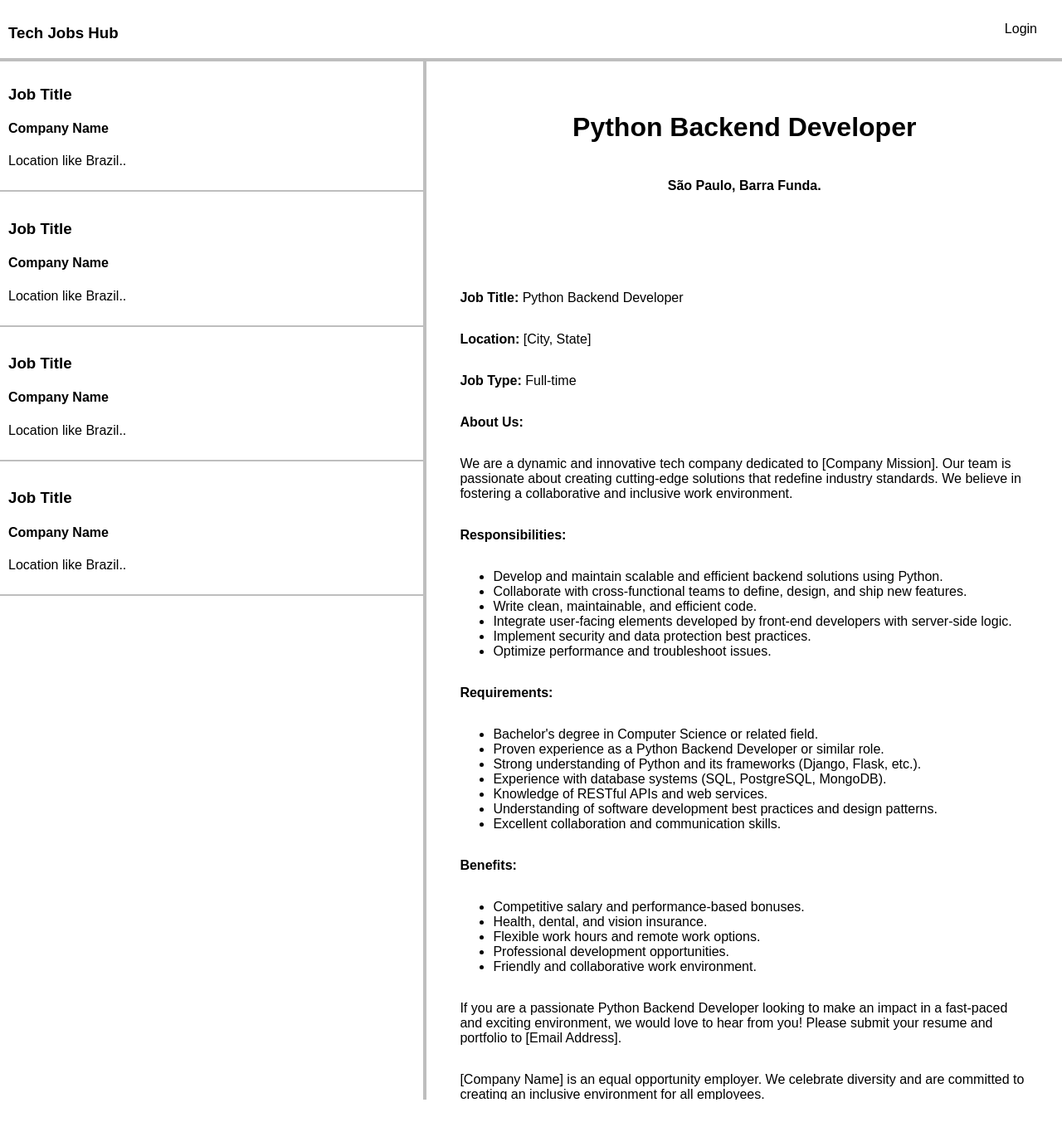
After one commit to EliasOPrado/tech-jobs-hub-platform, a Django app: page /applicant/ in a window 1280 px wide. The commit adds this page. Shown: the top 1364 px of the page at 83% size. Run offline with Django 5.2, Linux system fonts and the light colour scheme.

Commit message:
Chore: Added applicant static page.

```diff
--- a/core/static/css/style.css
+++ b/core/static/css/style.css
@@ -115,6 +115,7 @@ ul li.list-item {
   border-radius: 10px;
 }
 
+/* Entity type */
 .inner-container {
   display: flex;
   align-items: center;
@@ -144,3 +145,49 @@ ul li.list-item {
   text-decoration: none;
   color: black;
 }
+
+/* Applicant */
+.other-main-container {
+  display: flex;
+  justify-content: center;
+  align-items: center;
+  height: 90vh;
+}
+.list-container {
+  display: flex;
+  flex-direction: column;
+  width: 40%;
+  height: 90vh;
+  border-right: 4px solid #bebebe;
+}
+
+.job-post {
+  border-bottom:2px solid #bebebe;
+  margin-bottom: 5px;
+  padding: 10px;
+}
+
+.detail-container {
+  width: 60%;
+}
+
+.detail-container {
+  display: flex;
+  flex-direction: column;
+  align-items: center;
+  height: 90vh;
+}
+
+.job-details {
+  display: flex;
+  flex-direction: column;
+  align-items: center;
+  padding: 40px;
+}
+
+.job-description {
+  display: flex;
+  flex-direction: column;
+  padding: 40px;
+  overflow: auto;
+}
--- /dev/null
+++ b/core/templates/applicant_list.html
@@ -0,0 +1,79 @@
+{% extends "base.html" %}
+
+{% block content %}
+    <div class="other-main-container">
+        <div class="list-container">
+            <div class="job-post">
+                <h3>Job Title</h3>
+                <h4>Company Name</h4>
+                <p>Location like Brazil..</p>
+            </div>
+            <div class="job-post">
+                <h3>Job Title</h3>
+                <h4>Company Name</h4>
+                <p>Location like Brazil..</p>
+            </div>
+            <div class="job-post">
+                <h3>Job Title</h3>
+                <h4>Company Name</h4>
+                <p>Location like Brazil..</p>
+            </div>
+            <div class="job-post">
+                <h3>Job Title</h3>
+                <h4>Company Name</h4>
+                <p>Location like Brazil..</p>
+            </div>
+        </div>
+            <div class="detail-container">
+                <div class="job-details">
+                <h1>Python Backend Developer</h1>
+                <h4>São Paulo, Barra Funda.</h4>
+            </div>
+            <div class="job-description">
+                <p><strong>Job Title:</strong> Python Backend Developer</p>
+
+                <p><strong>Location:</strong> [City, State]</p>
+
+                <p><strong>Job Type:</strong> Full-time</p>
+
+                <p><strong>About Us:</strong></p>
+                <p>We are a dynamic and innovative tech company dedicated to [Company Mission]. Our team is passionate about creating cutting-edge solutions that redefine industry standards. We believe in fostering a collaborative and inclusive work environment.</p>
+
+                <p><strong>Responsibilities:</strong></p>
+                <ul>
+                    <li>Develop and maintain scalable and efficient backend solutions using Python.</li>
+                    <li>Collaborate with cross-functional teams to define, design, and ship new features.</li>
+                    <li>Write clean, maintainable, and efficient code.</li>
+                    <li>Integrate user-facing elements developed by front-end developers with server-side logic.</li>
+                    <li>Implement security and data protection best practices.</li>
+                    <li>Optimize performance and troubleshoot issues.</li>
+                </ul>
+
+                <p><strong>Requirements:</strong></p>
+                <ul>
+                    <li>Bachelor's degree in Computer Science or related field.</li>
+                    <li>Proven experience as a Python Backend Developer or similar role.</li>
+                    <li>Strong understanding of Python and its frameworks (Django, Flask, etc.).</li>
+                    <li>Experience with database systems (SQL, PostgreSQL, MongoDB).</li>
+                    <li>Knowledge of RESTful APIs and web services.</li>
+                    <li>Understanding of software development best practices and design patterns.</li>
+                    <li>Excellent collaboration and communication skills.</li>
+                </ul>
+
+                <p><strong>Benefits:</strong></p>
+                <ul>
+                    <li>Competitive salary and performance-based bonuses.</li>
+                    <li>Health, dental, and vision insurance.</li>
+                    <li>Flexible work hours and remote work options.</li>
+                    <li>Professional development opportunities.</li>
+                    <li>Friendly and collaborative work environment.</li>
+                </ul>
+
+                <p>If you are a passionate Python Backend Developer looking to make an impact in a fast-paced and exciting environment, we would love to hear from you! Please submit your resume and portfolio to [Email Address].</p>
+
+                <p>[Company Name] is an equal opportunity employer. We celebrate diversity and are committed to creating an inclusive environment for all employees.</p>
+
+            </div>
+        </div>
+    </div>
+{% endblock content %}
--- a/core/urls.py
+++ b/core/urls.py
@@ -1,5 +1,13 @@
 from django.urls import path
-from .views import index, signup, set_login, set_logout, chose_entity, create_entity
+from .views import (
+    index,
+    signup,
+    set_login,
+    set_logout,
+    chose_entity,
+    create_entity,
+    list_applicants,
+)
 
 app_name = "core"
 
@@ -10,4 +18,5 @@ urlpatterns = [
     path("logout/", set_logout, name="logout"),
     path("chose-entity/", chose_entity, name="chose-entity"),
     path("create-entity/<str:entity_type>/", create_entity, name="create-entity"),
+    path("applicant/", list_applicants, name="applicant")
 ]
--- a/core/views.py
+++ b/core/views.py
@@ -106,3 +106,6 @@ def create_entity(request, entity_type):
     return render(
         request, "entity_creation_form.html", {"form": form, "entity_type": entity_type}
     )
+
+def list_applicants(request):
+    return render(request, 'applicant_list.html')
```
Also changed, not shown: core/templates/company_list.html (added, +12 -0 lines).
